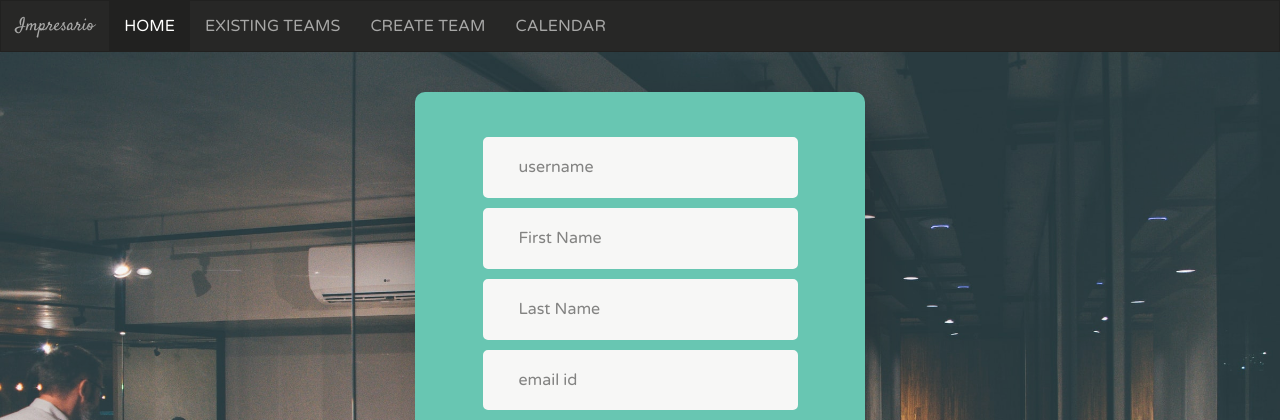
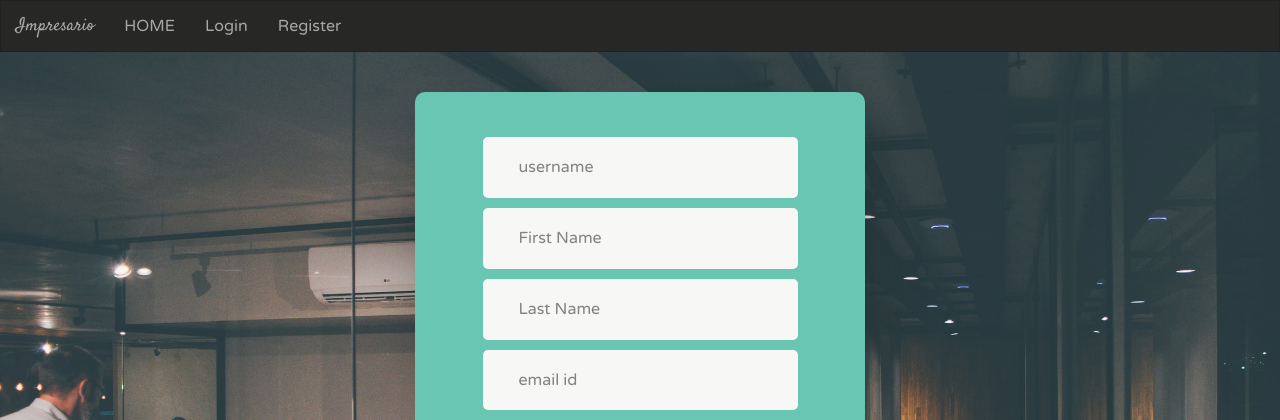
Before and after one commit to prakritigoyal19/Impresario, a Django app: page /userauth/register/ in a window 1280 px wide. Shown: the top 420 px of the page. Run offline with Django 3.2, Linux system fonts and the light colour scheme; some libraries are stand-ins or nearby versions.

Commit message:
Fix Template

```diff
--- a/website/userauth/templates/register.html
+++ b/website/userauth/templates/register.html
@@ -111,11 +111,18 @@
 {% block title %}Register {% endblock %}
 
 {% block active %}
-  <li class="active"><a href="{% url 'userauth:home' %}">HOME</a></li>
-  <li><a href="/scheduling">EXISTING TEAMS</a></li>
-  <li><a href="{% url 'new_team' %}">CREATE TEAM</a></li>
-  {% comment %} <li><a href="{% url 'team_request' par_id %}">TEAM REQUESTS</a></li> {% endcomment %}
-  <li><a href="{% url 'view_calendar' %}">CALENDAR</a></li>
+ <li><a href="{% url 'userauth:home' %}">HOME</a></li>
+    {% if user.is_authenticated %}
+      <li class="active"><a href="/scheduling">EXISTING TEAMS</a></li>
+      <li><a href="{% url 'new_team' %}">CREATE TEAM</a></li>
+      {% comment %} <li><a href="{% url 'team_request' par_id %}">TEAM REQUESTS</a></li> {% endcomment %}
+      <li><a href="{% url 'view_calendar' %}">CALENDAR</a></li>
+      {% else %}
+
+      <li><a href="/userauth/login">Login</a></li>
+      <li><a href="/userauth/register">Register</a></li>
+      {% comment %} <li><a href="{% url 'team_request' par_id %}">TEAM REQUESTS</a></li> {% endcomment %}
+     {% endif%}
 {% endblock %}
 
 {% block body %}
```
Also changed, not shown: website/userauth/templates/login.html (+12 -5 lines), 1 other file.
